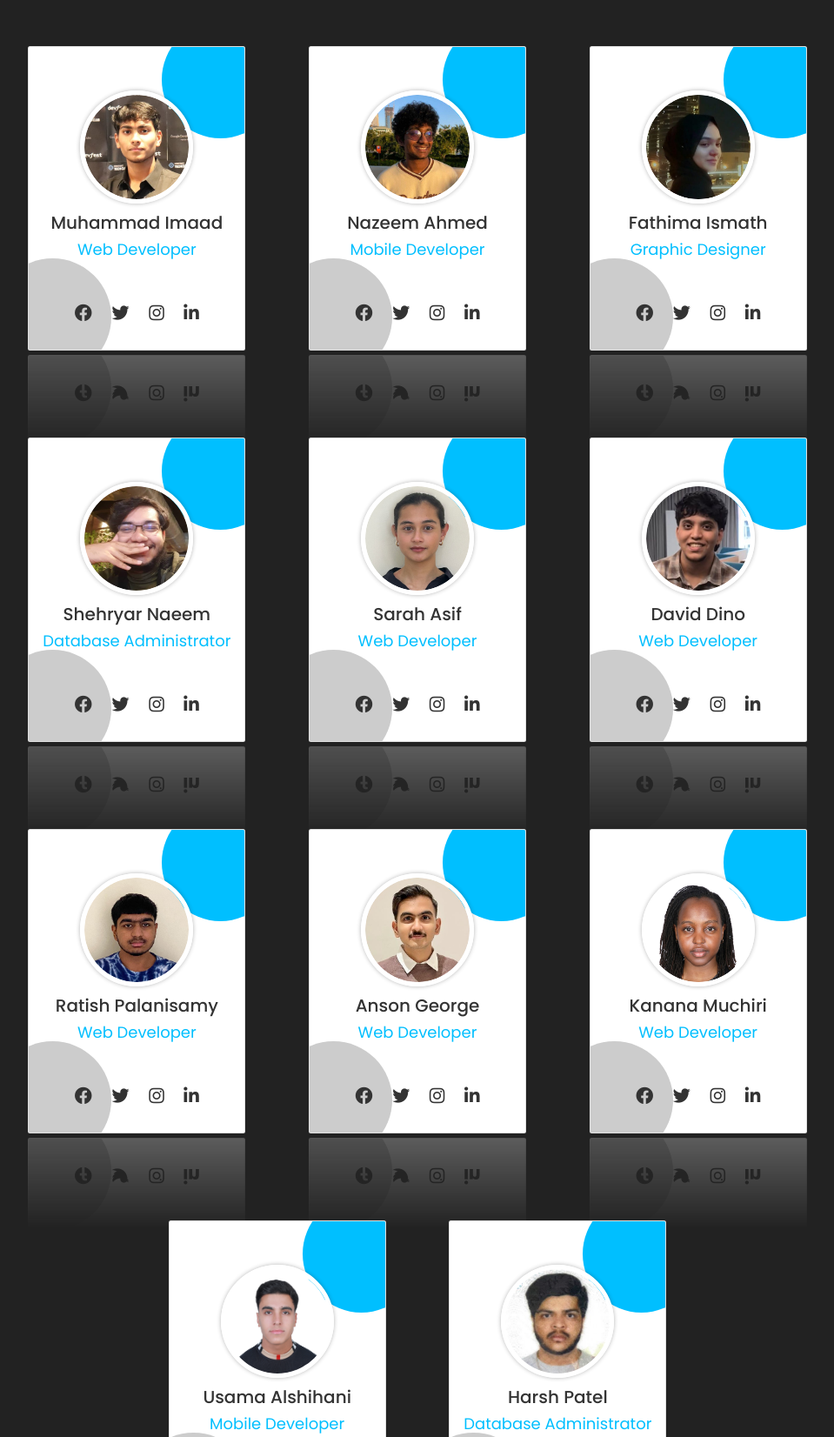
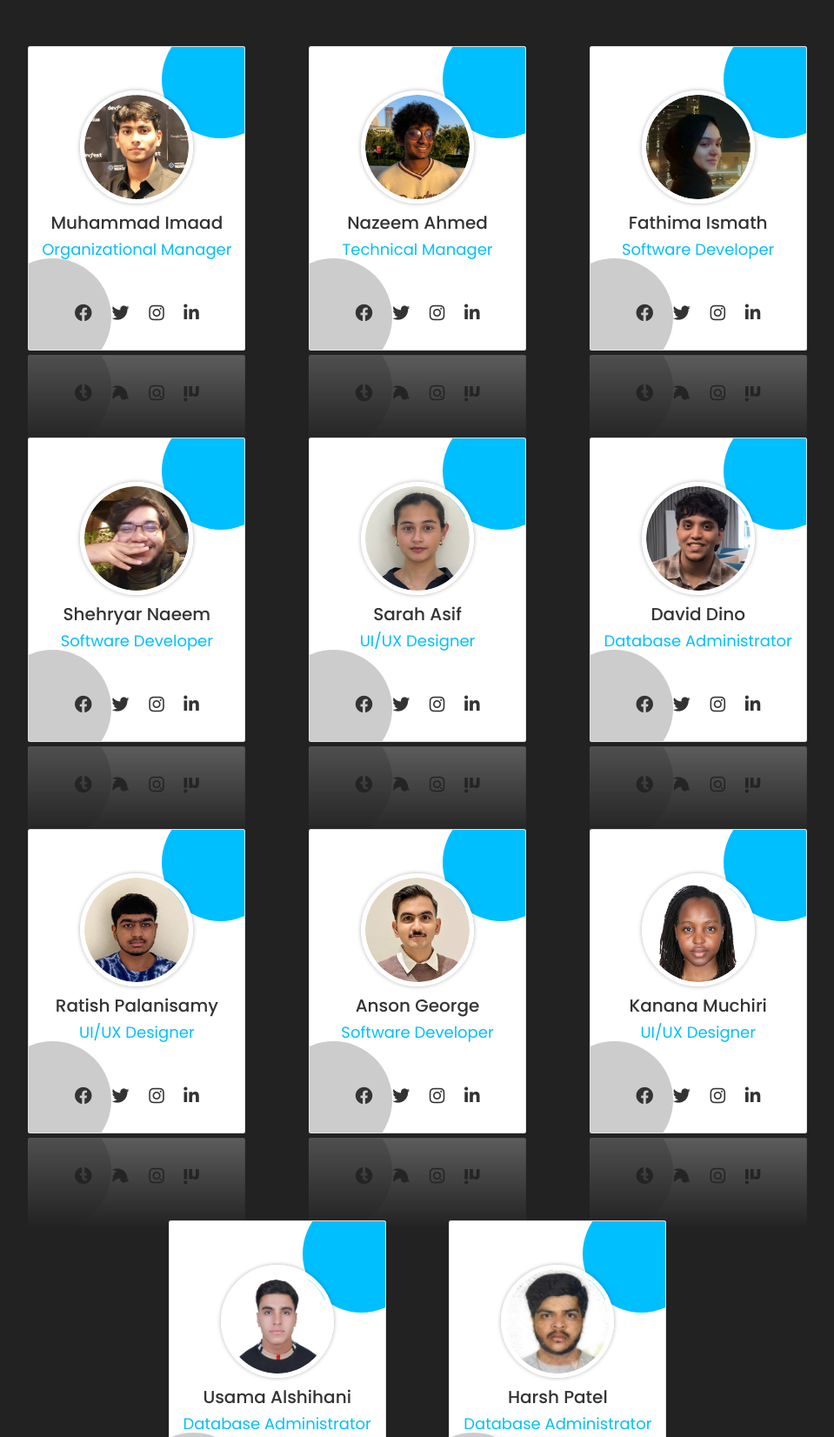
Before and after one commit to imaadMMI/SyncTech, a plain HTML site: page index.html in a window 1280 px wide. Shown: the part 4568-6220 px from the top of the page at 87% size, without its empty margins (160-1119 px from the left). Drawn offline with nearby package versions, Linux system fonts and the light colour scheme.

Commit message:
Update index.html

```diff
--- a/index.html
+++ b/index.html
@@ -291,7 +291,7 @@
           </div>
           <div class="info">
               <h3>Muhammad Imaad</h3>
-              <span>Web Developer</span>
+              <span>Organizational Manager</span>
               <div class="icons">
                   <a href="https://www.facebook.com/" class="fab fa-facebook-f"></a>
                   <a href="https://twitter.com/login" class="fab fa-twitter"></a>
@@ -308,7 +308,7 @@
           </div>
           <div class="info">
               <h3>Nazeem Ahmed</h3>
-              <span>Mobile Developer</span>
+              <span>Technical Manager</span>
               <div class="icons">
                   <a href="https://www.facebook.com/" class="fab fa-facebook-f"></a>
                   <a href="https://twitter.com/login" class="fab fa-twitter"></a>
@@ -325,7 +325,7 @@
           </div>
           <div class="info">
               <h3>Fathima Ismath</h3>
-              <span>Graphic Designer</span>
+              <span>Software Developer</span>
               <div class="icons">
                   <a href="https://www.facebook.com/" class="fab fa-facebook-f"></a>
                   <a href="https://twitter.com/login" class="fab fa-twitter"></a>
@@ -342,7 +342,7 @@
           </div>
           <div class="info">
               <h3>Shehryar Naeem</h3>
-              <span>Database Administrator</span>
+              <span>Software Developer</span>
               <div class="icons">
                   <a href="https://www.facebook.com/" class="fab fa-facebook-f"></a>
                   <a href="https://twitter.com/login" class="fab fa-twitter"></a>
@@ -359,7 +359,7 @@
         </div>
         <div class="info">
             <h3>Sarah Asif</h3>
-            <span>Web Developer</span>
+            <span>UI/UX Designer</span>
             <div class="icons">
                 <a href="https://www.facebook.com/" class="fab fa-facebook-f"></a>
                 <a href="https://twitter.com/login" class="fab fa-twitter"></a>
@@ -376,7 +376,7 @@
         </div>
         <div class="info">
             <h3>David Dino</h3>
-            <span>Web Developer</span>
+            <span>Database Administrator</span>
             <div class="icons">
                 <a href="https://www.facebook.com/" class="fab fa-facebook-f"></a>
                 <a href="https://twitter.com/login" class="fab fa-twitter"></a>
@@ -393,7 +393,7 @@
         </div>
         <div class="info">
             <h3>Ratish Palanisamy</h3>
-            <span>Web Developer</span>
+            <span>UI/UX Designer</span>
             <div class="icons">
                 <a href="https://www.facebook.com/" class="fab fa-facebook-f"></a>
                 <a href="https://twitter.com/login" class="fab fa-twitter"></a>
@@ -410,7 +410,7 @@
         </div>
         <div class="info">
             <h3>Anson George</h3>
-            <span>Web Developer</span>
+            <span>Software Developer</span>
             <div class="icons">
                 <a href="https://www.facebook.com/" class="fab fa-facebook-f"></a>
                 <a href="https://twitter.com/login" class="fab fa-twitter"></a>
@@ -427,7 +427,7 @@
         </div>
         <div class="info">
             <h3>Kanana Muchiri</h3>
-            <span>Web Developer</span>
+            <span>UI/UX Designer</span>
             <div class="icons">
                 <a href="https://www.facebook.com/" class="fab fa-facebook-f"></a>
                 <a href="https://twitter.com/login" class="fab fa-twitter"></a>
@@ -444,7 +444,7 @@
         </div>
         <div class="info">
             <h3>Usama Alshihani</h3>
-            <span>Mobile Developer</span>
+            <span>Database Administrator</span>
             <div class="icons">
                 <a href="https://www.facebook.com/" class="fab fa-facebook-f"></a>
                 <a href="https://twitter.com/login" class="fab fa-twitter"></a>
```
